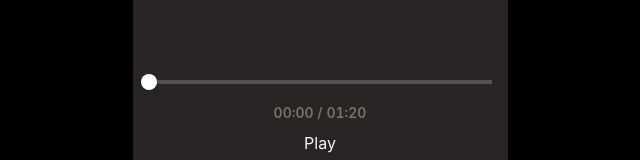
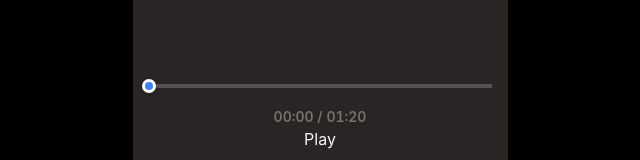
Before and after one commit to andrewpomeroy/slider-example-vite, a React (Vite) app: page / in a window 1280 px wide. Shown: the part 288-448 px from the top of the page, without its empty margins (320-960 px from the left). Built offline with nearby package versions, Linux system fonts and the light colour scheme.

Commit message:
slider knob sizing, hover effects

```diff
--- a/src/components/Slider.tsx
+++ b/src/components/Slider.tsx
@@ -137,6 +137,7 @@ const Slider = ({}) => {
             setPressed(true);
             setNewProgress(event);
           }}
+          // TODO: onMouseUp doesn't fire when you release the mouse outside the slider
           onMouseUp={() => setPressed(false)}
           onMouseMove={handleMouseMove}
           onPointerEnter={() => setHovered(true)}
@@ -195,7 +196,9 @@ const Slider = ({}) => {
           {/* Slider-knobTouchTarget */}
           <div
             style={{
-              transform: `translateX(calc(${knobTransformX}px - 50%))`,
+              left: 0,
+              top: "50%",
+              transform: `translate(calc(${knobTransformX}px - 50%), -50%)`,
             }}
             className={`Slider-knobTouchTarget ${
               pressed ? "Slider-knobTouchTarget--pressed" : ""
--- a/src/components/slider.css
+++ b/src/components/slider.css
@@ -74,8 +74,6 @@
 
 .Slider-knobTouchTarget {
   position: absolute;
-  left: 0;
-  top: 0;
   transform-origin: center;
   cursor: grab;
 }
@@ -84,14 +82,23 @@
 }
 
 .Slider-knob {
-  width: 16px;
-  height: 16px;
+  width: 14px;
+  height: 14px;
   margin: 4px;
-  background: white;
+  border: 3px solid white;
+  background: var(--color--primary);
   border-radius: 50%;
   box-shadow: 0 1px 3px 0 rgba(0, 0, 0, 0.1), 0 1px 2px 0 rgba(0, 0, 0, 0.06);
   transform-origin: center;
-  transition: all 0.2s ease-in-out;
+  transition: all 120ms cubic-bezier(0.25, 0.46, 0.45, 0.94);
+}
+.Slider-knob--pressed {
+  /* transform: scale(1.2); */
+}
+
+.Slider-knobTouchTarget:hover .Slider-knob {
+  transform: scale(1.1);
+  box-shadow: 0px 0px 1px 2px var(--color--primary);
 }
 
 .CurrentTime {
@@ -107,6 +114,7 @@
   color: rgb(255, 255, 255);
 }
 
+// TODO: delete
 .PlayPauseButton {
   margin-top: 8px;
 }
```
